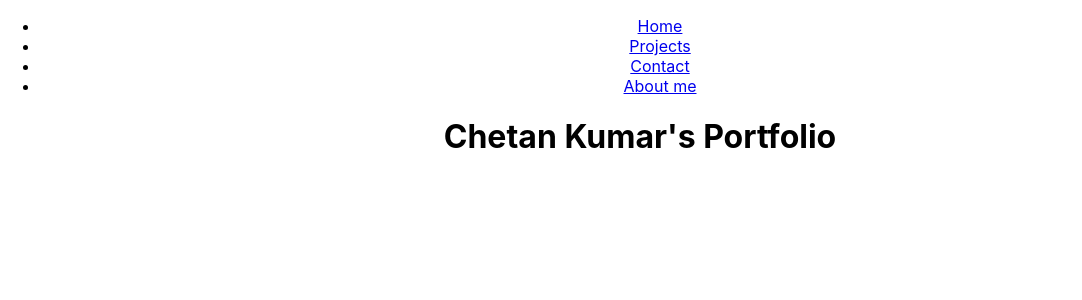
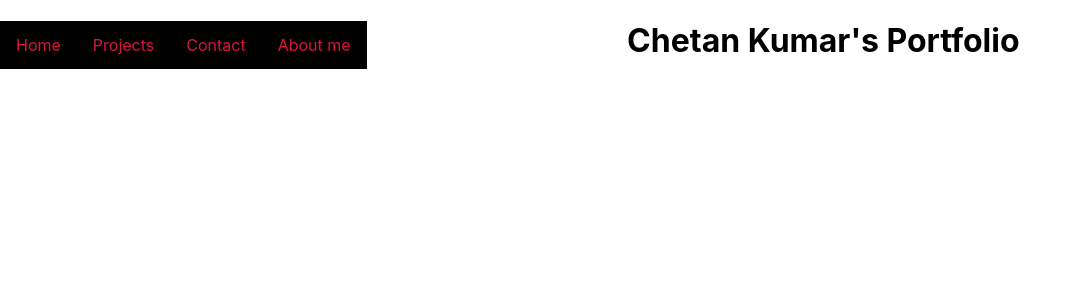
Before and after one commit to Ckbhatia/Portfolio, a React (Create React App) app: page / in a window 1280 px wide. Shown: the top 300 px of the page, without its empty margins (0-1082 px from the left). Built offline with nearby package versions, Linux system fonts and the light colour scheme.

Commit message:
style: added styles for navbar

```diff
--- a/src/App.css
+++ b/src/App.css
@@ -30,3 +30,27 @@
     transform: rotate(360deg);
   }
 }
+
+/*------------ NavBar ------------*/
+
+#nav {
+    list-style-type: none;
+    margin: 0;
+    padding: 0;
+    /*overflow: hidden;*/
+}
+
+li a {
+  display: block;
+  color: crimson;
+  float: left;
+  text-align: center;
+  padding: 14px 16px;
+  text-decoration: none;
+  background-color: black;
+}
+
+/* Change the link color to #111 (black) on hover */
+li a:hover {
+  background-color: white;
+}
```
